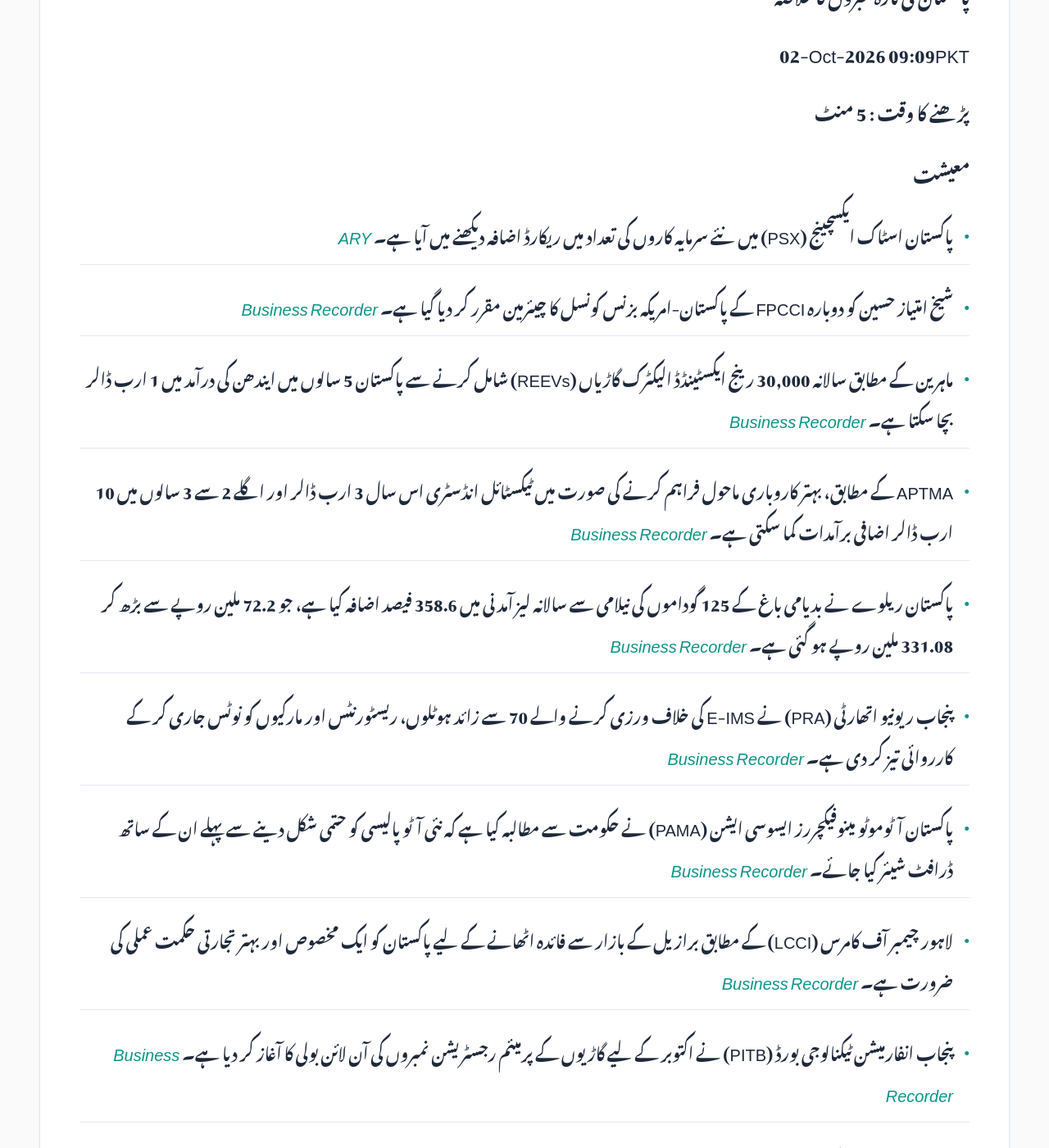
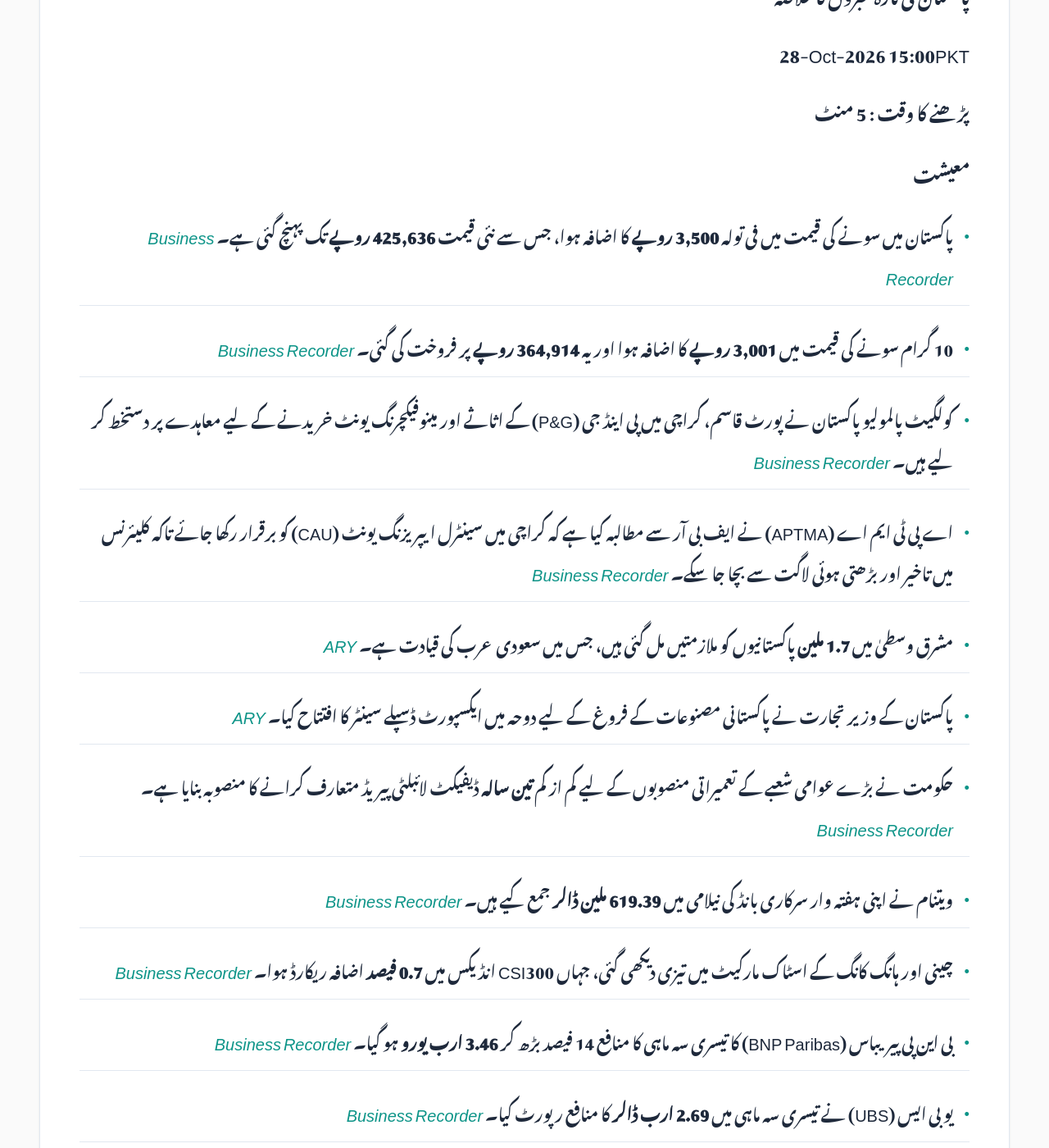
Before and after one commit to zsubzwary/news, a Jekyll site: the page built from ur/index.md, in a window 1280 px wide and 1400 px high, scrolled down 354 px. Shown: the whole window at 82% size. Built offline with Jekyll 4.4.1, drawn with Linux system fonts in a browser that asks for light colours; some web fonts are replaced; comment, search, counter and statistics services are not loaded; some of the changed text lies outside the part shown.

Commit message:
DateTime; 2026-10-28T10:00:03.864Z

```diff
--- a/ur/index.md
+++ b/ur/index.md
@@ -7,47 +7,47 @@ rtl: true
 
 پاکستان کی تازہ خبروں کا خلاصہ
 
- &lrm; 02-Oct-2026 09:09PKT
+ &lrm; 28-Oct-2026 15:00PKT
 
 پڑھنے کا وقت : 5 منٹ
 
 ### معیشت
-- پاکستان اسٹاک ایکسچینج (PSX) میں نئے سرمایہ کاروں کی تعداد میں ریکارڈ اضافہ دیکھنے میں آیا ہے۔ *[ARY](https://arynews.tv/psx-stock-market-sees-record-rise-in-new-investors)*
-- شیخ امتیاز حسین کو دوبارہ FPCCI کے پاکستان-امریکہ بزنس کونسل کا چیئرمین مقرر کر دیا گیا ہے۔ *[Business Recorder](https://www.brecorder.com/news/40442300/imtiaz-reappointed-fpccis-pak-us-business-council-chief)*
-- ماہرین کے مطابق سالانہ 30,000 رینج ایکسٹینڈڈ الیکٹرک گاڑیاں (REEVs) شامل کرنے سے پاکستان 5 سالوں میں ایندھن کی درآمد میں 1 ارب ڈالر بچا سکتا ہے۔ *[Business Recorder](https://www.brecorder.com/news/40442311/fuel-imports-usd1bn-can-be-saved-by-adding-30000-reevs-annually-experts-say)*
-- APTMA کے مطابق، بہتر کاروباری ماحول فراہم کرنے کی صورت میں ٹیکسٹائل انڈسٹری اس سال 3 ارب ڈالر اور اگلے 2 سے 3 سالوں میں 10 ارب ڈالر اضافی برآمدات کما سکتی ہے۔ *[Business Recorder](https://www.brecorder.com/news/40442310/textile-industry-could-earn-additional-usd3bn-exports-aptma)*
-- پاکستان ریلوے نے بدیامی باغ کے 125 گوداموں کی نیلامی سے سالانہ لیز آمدنی میں 358.6 فیصد اضافہ کیا ہے، جو 72.2 ملین روپے سے بڑھ کر 331.08 ملین روپے ہو گئی ہے۔ *[Business Recorder](https://www.brecorder.com/news/40442309/railways-raises-badami-bagh-lease-revenue)*
-- پنجاب ریونیو اتھارٹی (PRA) نے E-IMS کی خلاف ورزی کرنے والے 70 سے زائد ہوٹلوں، ریسٹورنٹس اور مارکیوں کو نوٹس جاری کر کے کارروائی تیز کر دی ہے۔ *[Business Recorder](https://www.brecorder.com/news/40442307/pra-steps-up-e-ims-enforcement)*
-- پاکستان آٹوموٹو مینوفیکچررز ایسوسی ایشن (PAMA) نے حکومت سے مطالبہ کیا ہے کہ نئی آٹو پالیسی کو حتمی شکل دینے سے پہلے ان کے ساتھ ڈرافٹ شیئر کیا جائے۔ *[Business Recorder](https://www.brecorder.com/news/40442306/proposed-auto-policy-pama-asks-secy-iampp-share-draft-before-finalisation)*
-- لاہور چیمبر آف کامرس (LCCI) کے مطابق برازیل کے بازار سے فائدہ اٹھانے کے لیے پاکستان کو ایک مخصوص اور بہتر تجارتی حکمت عملی کی ضرورت ہے۔ *[Business Recorder](https://www.brecorder.com/news/40442305/brazilian-market-pakistan-needs-well-tailored-sector-specific-strategy-lcci)*
-- پنجاب انفارمیشن ٹیکنالوجی بورڈ (PITB) نے اکتوبر کے لیے گاڑیوں کے پرمیئم رجسٹریشن نمبروں کی آن لائن بولی کا آغاز کر دیا ہے۔ *[Business Recorder](https://www.brecorder.com/news/40442304/online-bidding-opens-for-premium-vehicle-numbers)*
-- پشاور میں مہنگائی کے باعث 89 فیصد خاندان قرضوں میں مبتلا ہیں، جبکہ 95.1 فیصد قرض لینے والے خاندانوں کو واپسی میں دشواری کا سامنا ہے۔ *[Business Recorder](https://www.brecorder.com/news/40442301/inflation-compels-89pc-of-peshawar-households-to-debt-survey)*
-- HBL کی ٹیم نے KDA کے ڈائریکٹر جنرل سے ملاقات کی تاکہ ملازمین کے لیے بہتر بینکنگ اور مالیاتی سہولیات فراہم کی جا سکیں۔ *[Business Recorder](https://www.brecorder.com/news/40442299/hbl-team-kda-dg-discuss-banking-facilities)*
-- امریکی ملازمتوں کے ڈیٹا سے قبل ایشیائی شیئرز میں گراوٹ آئی جبکہ امریکی ٹریژری ییلڈ 5.34% سے کم ہو کر 5.2512% پر آگئی۔ *[Business Recorder](https://www.brecorder.com/news/40442315/asian-shares-fall-after-wild-swings-in-bonds-fx-before-us-jobs-data)*
-- سونے کی قیمت میں 0.6 فیصد کمی واقع ہوئی ہے، جس کے بعد اسٹاپ گولڈ 4,154.78 ڈالر فی اونس پر آگیا۔ *[Business Recorder](https://www.brecorder.com/news/40442314/gold-slips-before-us-payrolls-data-set-for-second-weekly-loss)*
-- عالمی بانڈ مارکیٹ میں اتار چڑھاؤ کے باعث امریکی ڈالر 17 ماہ کی بلند ترین سطح پر پہنچ گیا ہے۔ *[Business Recorder](https://www.brecorder.com/news/40442313/dollar-at-17-month-high-as-global-bond-rout-hits-euro)*
-- پاکستان نے استعمال شدہ گاڑیوں کی کمرشل درآمد کے عمل کو کھول دیا ہے۔ *[ARY](https://arynews.tv/pakistan-opens-commercial-import-of-used-vehicles)*
-
-### سائنس اور ٹیکنالوجی
-- سٹار شپ فلائٹ 14 کے دوران ایک پراسرار چیز کے نظر آنے پر خلائی مخلوق (Alien) سے متعلق مختلف نظریات گردش کرنے لگے۔ *[ARY](https://arynews.tv/starship-flight-14-alien-mothership-theories-erupt-over-mystery-object)*
-- یوکرین نے پہلی بار اپنے FP-7 ٹیکٹیکل بیلسٹک میزائل کا جنگی استعمال کیا ہے۔ *[Business Recorder](https://www.brecorder.com/news/40442316-ukraine-deploys-fp-7-tactical-ballistic-missile-in-combat-for-first-time-zelenskiy-says)*
-- پنجاب حکومت زرعی پیداوار بڑھانے کے لیے کسانوں کی روزمرہ زندگی میں مصنوعی ذہانت (AI) کے استعمال پر کام کر رہی ہے۔ *[Business Recorder](https://www.brecorder.com/news/40442308-punjab-plans-ai-integration-to-boost-farm-productivity)*
+- پاکستان میں سونے کی قیمت میں فی تولہ **3,500 روپے** کا اضافہ ہوا، جس سے نئی قیمت **425,636 روپے** تک پہنچ گئی ہے۔ *[Business Recorder](https://www.brecorder.com/news/40446299/gold-price-drops-by-rs2700-per-tola-in-pakistan)*
+- 10 گرام سونے کی قیمت میں **3,001 روپے** کا اضافہ ہوا اور یہ **364,914 روپے** پر فروخت کی گئی۔ *[Business Recorder](https://www.brecorder.com/news/40446299/gold-price-drops-by-rs2700-per-tola-in-pakistan)*
+- کولگیٹ پالمولیو پاکستان نے پورٹ قاسم، کراچی میں پی اینڈ جی (P&G) کے اثاثے اور مینوفیکچرنگ یونٹ خریدنے کے لیے معاہدے پر دستخط کر لیے ہیں۔ *[Business Recorder](https://www.brecorder.com/news/40446306/colgate-palmolive-pakistan-to-acquire-pampgs-port-qasim-assets)*
+- اے پی ٹی ایم اے (APTMA) نے ایف بی آر سے مطالبہ کیا ہے کہ کراچی میں سینٹرل ایپریزنگ یونٹ (CAU) کو برقرار رکھا جائے تاکہ کلیئرنس میں تاخیر اور بڑھتی ہوئی لاگت سے بچا جا سکے۔ *[Business Recorder](https://www.brecorder.com/news/40446303/aptma-urges-fbr-to-retain-karachis-cau-amid-clearance-delays)*
+- مشرق وسطیٰ میں **1.7 ملین** پاکستانیوں کو ملازمتیں مل گئی ہیں، جس میں سعودی عرب کی قیادت ہے۔ *[ARY](https://arynews.tv/saudi-arabia-leads-as-1-7-mln-pakistanis-find-jobs-in-middle-east)*
+- پاکستان کے وزیر تجارت نے پاکستانی مصنوعات کے فروغ کے لیے دوحہ میں ایکسپورٹ ڈسپلے سینٹر کا افتتاح کیا۔ *[ARY](https://arynews.tv/commerce-minister-inaugurates-export-display-centre-in-doha-to-promote-pakistani-products)*
+- حکومت نے بڑے عوامی شعبے کے تعمیراتی منصوبوں کے لیے کم از کم **تین سالہ** ڈیفیکٹ لائبلٹی پیریڈ متعارف کرانے کا منصوبہ بنایا ہے۔ *[Business Recorder](https://www.brecorder.com/news/40446307/government-plans-minimum-three-year-defect-liability-period-for-major-projects)*
+- ویتنام نے اپنی ہفتہ وار سرکاری بانڈ کی نیلامی میں **619.39 ملین ڈالر** جمع کیے ہیں۔ *[Business Recorder](https://www.brecorder.com/news/40446298/vietnam-raises-619-million-in-government-bond-auction-bourse-filing-says)*
+- چینی اور ہانگ کانگ کے اسٹاک مارکیٹ میں تیزی دیکھی گئی، جہاں CSI300 انڈیکس میں **0.7 فیصد** اضافہ ریکارڈ ہوا۔ *[Business Recorder](https://www.brecorder.com/news/40446302/china-stocks-rebound-on-tech-rally-tracking-asian-markets)*
+- بی این پی پیریباس (BNP Paribas) کا تیسری سہ ماہی کا منافع 14 فیصد بڑھ کر **3.46 ارب یورو** ہو گیا۔ *[Business Recorder](https://www.brecorder.com/news/40446297/bnp-paribas-beats-q3-profit-forecast-unveils-eur13-billion-share-buyback)*
+- یو بی ایس (UBS) نے تیسری سہ ماہی میں **2.69 ارب ڈالر** کا منافع رپورٹ کیا۔ *[Business Recorder](https://www.brecorder.com/news/40446296/ubs-meets-expectations-with-27-billion-q3-profit)*
+- جنوبی کوریا کے KOSPI انڈیکس میں **5.99 فیصد** کا بڑا اضافہ ہوا اور یہ **5,975.98** پر بند ہوا۔ *[Business Recorder](https://www.brecorder.com/news/40446292/south-korean-shares-rally-6-as-sk-hynix-beats-forecasts)*
+- بھارتی 2036 کے بانڈ کی شرح سود **7.42% سے 7.48%** کے درمیان رہنے کا امکان ہے۔ *[Business Recorder](https://www.brecorder.com/news/40446291/india-bonds-may-open-steady-after-relief-rally-from-near-750-levels)*
+- تھائی باہٹ امریکی ڈالر کے مقابلے میں **0.26 فیصد** کم ہو کر **33.83** پر آگئی۔ *[Business Recorder](https://www.brecorder.com/news/40446290/thai-bahtus-dollar-weaker-on-wednesday)*
+- آسٹریلوی S&P/ASX 200 انڈیکس میں **0.9 فیصد** اضافہ ہوا اور یہ **8,823.90** پر پہنچ گیا۔ *[Business Recorder](https://www.brecorder.com/news/40446289/miners-lift-australian-shares-ahead-of-inflation-data)*
 
 ### سیاست
-- رینی گڈ کے خاندان نے مինیا پولس میں ہونے والے جان لیوا شوٹنگ کے معاملے میں ٹرمپ انتظامیہ کے خلاف مقدمہ دائر کر دیا ہے۔ *[ARY](https://arynews.tv/renee-goods-family-sues-trump-administration-over-fatal-minneapolis-shooting)*
-- جنوبی کوریا کے صدر نے یوکرین کو شمالی کوریا کے فوجیوں کی منتقلی کے حوالے سے سخت اقدامات کی دھمکی دی ہے۔ *[Business Recorder](https://www.brecorder.com/news/40442319-south-koreas-lee-threatens-action-against-ukraine-over-transfer-of-north-korean-soldiers)*
+- پاکستان نے بیجنگ کی 'ون چائنا پالیسی' کی حمایت میں تائیوان کی ایئر لائنز کے لیے اپنی فضائی حدود بند کر دی ہیں۔ *[Business Recorder](https://www.brecorder.com/news/40446308/one-china-policy-pakistan-bars-taiwan-carriers-from-airspace-report)*
+- پی ٹی آئی کی پارلیمانی پارٹی کے اجلاس میں عاشق مزئی کے کردار کے حوالے سے سوالات اٹھائے گئے۔ *[ARY](https://arynews.tv/pti-parliamentary-party-meeting-raises-questions-over-achakzais-role)*
+- اسرائیل کے انتخابی نتائج کے بعد نیتن یاہو اور گڈی آئزنکوٹ کے درمیان ملک کی قیادت کے لیے مقابلہ شروع ہو گیا۔ *[Business Recorder](https://www.brecorder.com/news/40446295/netanyahu-eisenkot-stake-rival-claims-to-lead-israel-after-deadlocked-vote)*
 
 ### قومی
-- کراچی کے ایک فارم ہاؤس میں موبائل فون چوری کرنے والا مشتبہ شخص اب بھی پولیس کی گرفت سے باہر ہے۔ *[ARY](https://arynews.tv/karachi-farmhouse-mobile-phone-theft-suspect-still-at-large)*
-- ڈی جی آئی ایس پی آر نے بھارت کے خلاف سخت بیانات جاری کیے ہیں۔ *[ARY](https://arynews.tv/how-dg-ispr-named-and-shamed-india-who-is-hashim-musa)*
-- مراکش کے OCP گروپ اور پنجاب حکومت کے درمیان مٹی کی صحت اور بہتر کھاد کے استعمال پر تعاون کے لیے مذاکرات ہوئے۔ *[Business Recorder](https://www.brecorder.com/news/40442303-moroccos-ocp-group-discusses-soil-health-cooperation-with-punjab)*
-- خیبر پختونخوا نے 2.6 ارب روپے کا لائیو اسٹاک ہیلتھ پروگرام شروع کیا ہے، جس کے تحت 145 موبائل ویٹرنری کلینک، 27 لیبارٹری یونٹس اور 202 ویٹرنری اسٹاف تعینات کیے جائیں گے۔ *[Business Recorder](https://www.brecorder.com/news/40442302-kp-launches-rs26bn-livestock-health-programme)*
+- لاہور ہائی کورٹ کے ایک جج نے عدالتی خودمختاری میں کمی کا حوالہ دیتے ہوئے اپنے عہدے سے استعفیٰ دے دیا۔ *[ARY](https://arynews.tv/citing-shrinking-judicial-independence-lhc-judge-tenders-resignation)*
+- بلوچستان کے اضلاع کچھی اور وڈ میں سکیورٹی فورسز کے آپریشن کے دوران **9 دہشت گرد** ہلاک کر دیے گئے۔ *[ARY](https://arynews.tv/nine-terrorists-killed-in-security-forces-ibos-in-kachhi-and-wadh-districts-of-balochistan-ispr)*
+- واشنگٹن ڈی سی میں پاکستانی سفارت خانے نے 'کشمیر بلیک ڈے' منایا اور کشمیریوں کے حق خودارادیت کی حمایت کا اعادہ کیا۔ *[Business Recorder](https://www.brecorder.com/news/40446301/pakistan-embassy-observes-kashmir-black-day-reaffirms-unwavering-support-for-kashmiris-right-to-self-determination)*
 
 ### بین الاقوامی
-- کویت کے پی اے ایم (PAM) نے ان آجروں کے خلاف کارروائی کا فیصلہ کیا ہے جو خواتین ملازمین سے غیر قانونی کام کرواتے ہیں۔ *[ARY](https://arynews.tv/kuwait-pam-to-take-action-against-permit-employers-utilizing-female-employs-to-do-unlawful-work)*
-- موت کی سزا یافتہ قیدی کرسٹا گیل پائک نے جیل انٹرویو میں اپنی ہم آہنگی کا اظہار کیا۔ *[ARY](https://arynews.tv/death-row-inmate-christa-gail-pike-expresses-kinship-with-lindsay-clancy-in-prison-interview)*
-- میکسیکو کے شمالی علاقے میں اسکول پر حملے کے نتیجے میں ایک وائس پرنسپل ہلاک اور تین افراد زخمی ہو گئے۔ *[Business Recorder](https://www.brecorder.com/news/40442317-attack-at-mexico-secondary-school-kills-vice-principal-injures-three)*
+- مصر اور سعودی عرب کے وزرائے خارجہ نے علاقائی بحران کو روکنے کے لیے فون پر بات چیت کی۔ *[Business Recorder](https://www.brecorder.com/news/40446300/egypt-saudi-foreign-ministers-discussed-containing-regional-crisis)*
+- امریکہ اور جنوب مشرقی ایشیائی ممالک (ASEAN) کے درمیان دفاعی تعاون کا فریم ورک تیار کیا جا رہا ہے۔ *[Business Recorder](https://www.brecorder.com/news/40446294/us-and-asean-working-on-defence-cooperation-deal-says-hegseth)*
+- چین نے فٹ بالر ایمباپے کی معافی کو 'سنجیدگی' سے لینے کا کہا ہے۔ *[ARY](https://arynews.tv/china-says-takes-mbappe-apology-seriously)*
+- مصر میں آوارہ کتوں کے حملے سے ایک بچہ جاں بحق ہو گیا، جس پر تحقیقات کا آغاز کر دیا گیا ہے۔ *[ARY](https://arynews.tv/stray-dogs-maul-toddler-to-death-in-egypt-sparking-outrage-and-investigation)*
+
+### موسم
+- بھارت کے مشرقی ساحل کے قریب طاقتور سائیکلون 'ارنب' (Arnab) کی آمد، جس کے پیش نظر اندرا پردیش اور اڑیسہ میں **180,000** افراد کو نکال لیا گیا ہے۔ *[Business Recorder](https://www.brecorder.com/news/40446293/cyclone-arnab-stalls-close-to-indias-east-coast)*
 
 ### کھیل
-- لیونل میسی نے ہسپانوی کلب CD Eldense کے اکثریتی مالک بننے کا عمل مکمل کر لیا ہے۔ *[ARY](https://arynews.tv/messi-becomes-the-majority-owner-of-spanish-club-eldense)*
-- کرکٹ ورلڈ کپ کا شیڈول جاری کر دیا گیا ہے، جس کے تحت پاک-بھارت کا مقابلہ 10 اکتوبر کو ہوگا۔ *[ARY](https://arynews.tv/cricket-world-cup-schedule-announced-india-pakistan-clash-set-for-october-10)*
+- ورلڈ کپ تنازع کے باعث جاپان کے ایک فٹ بال عہدیدار نے استعفیٰ دے دیا۔ *[ARY](https://arynews.tv/japan-football-official-quits-over-world-cup-row)*
+- تین بار کے گرینڈ سلیم چیمپئن اسٹین واورینکا نے باسل میں جیری لیہیکا سے **7-5، 7-6(2)** کی شکست کے بعد اپنے پیشہ ورانہ کیریئر کا اختتام کر دیا۔ *[Business Recorder](https://www.brecorder.com/news/40446304/wawrinka-brings-career-to-a-close-with-defeat-in-basel)*
+- بارسلونا پر جولین الواریز سے غیر قانونی طور پر رابطہ کرنے پر **602 یورو** کا جرمانہ عائد کیا گیا ہے۔ *[Business Recorder](https://www.brecorder.com/news/40446305/barcelona-handed-eur602-fine-over-alvarez-approach)*
```
